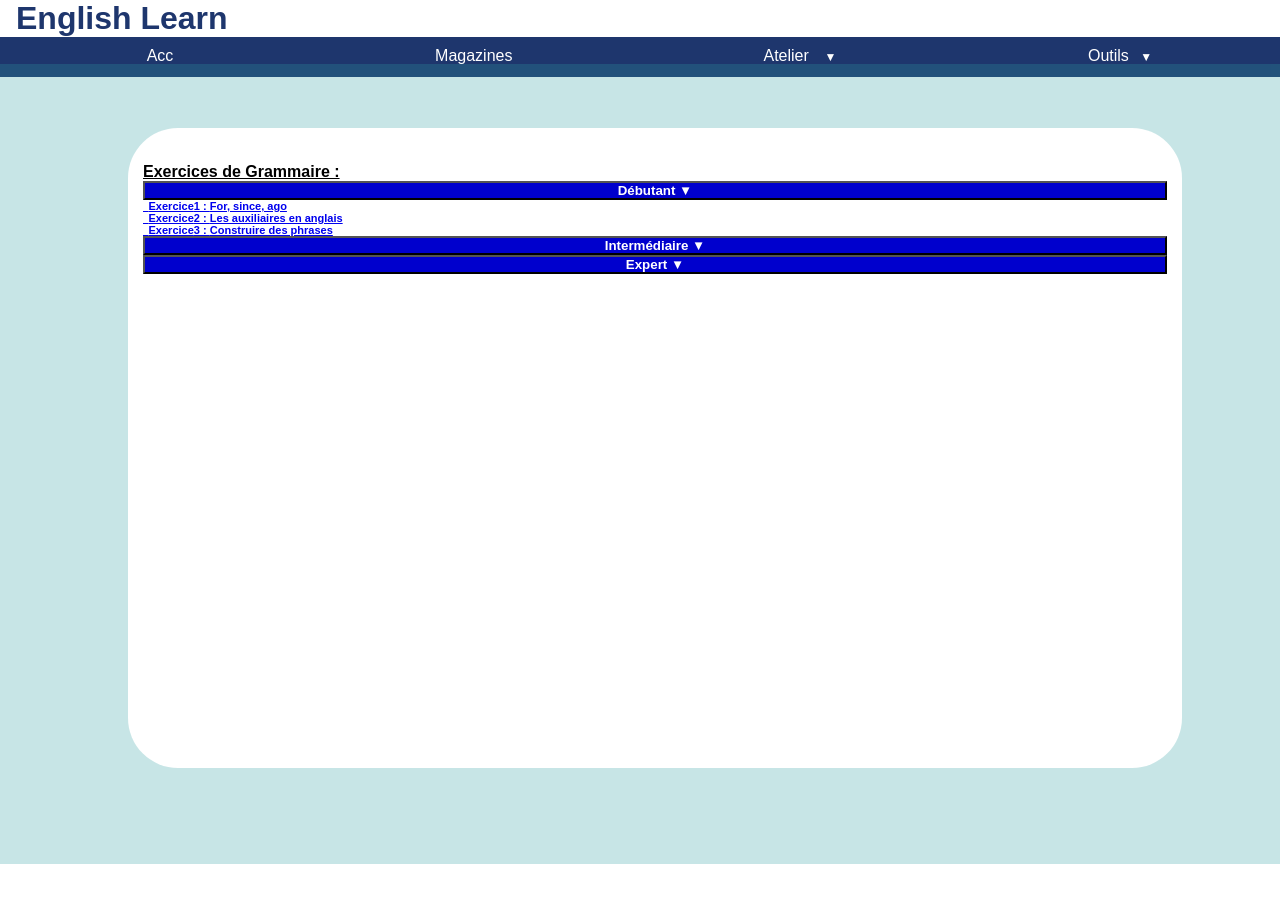
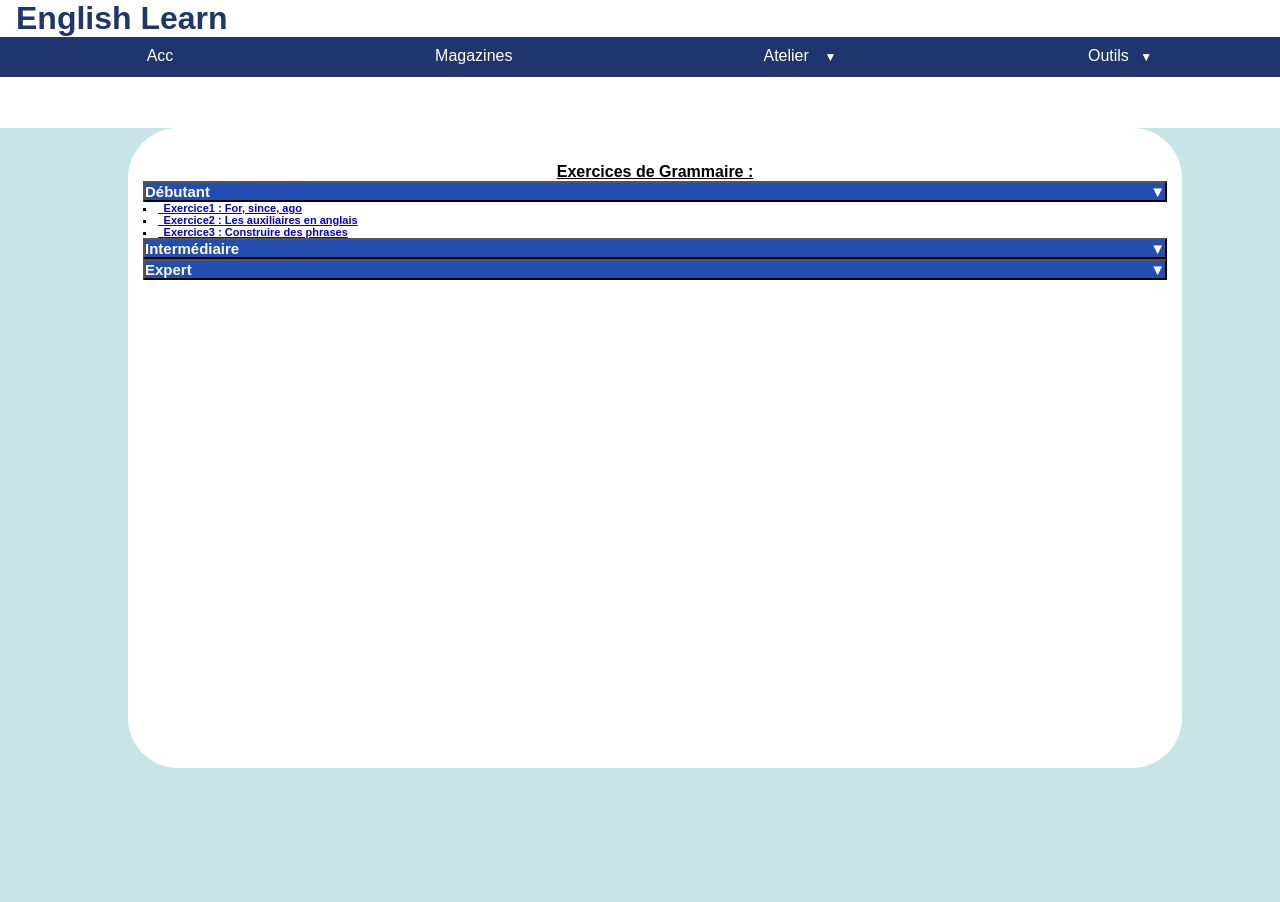
Before and after one commit to Annatare64/Projet_IHM, a React (Create React App) app: page /ExoGramm in a window 1280 px wide. Both pictures are taken after a click on the button "Débutant". Shown: the top 902 px of the page. Before the commit the page ends 864 px from the top, so only its background shows below. Built offline with nearby package versions, Linux system fonts and the light colour scheme.

Commit message:
bouton et liste

```diff
--- a/src/AtelierExercices/ExoGrammaires.js
+++ b/src/AtelierExercices/ExoGrammaires.js
@@ -103,7 +103,7 @@ class ExoGramm extends React.Component {
 			function (exo) {
 				if (exo.difficulté == "Facile") {
 					return (
-						<li>
+						<li className="liExo">
 							<Link to="/ExoGramm1">
 								&ensp;{exo.type}
 								{exo.id} : {exo.nom}{" "}
@@ -117,7 +117,7 @@ class ExoGramm extends React.Component {
 			function (exo) {
 				if (exo.difficulté == "Modéré") {
 					return (
-						<li>
+						<li className="liExo">
 							<a href="#" onClick={() => this.displayExoVocab(exo.id)}>
 								&ensp;{exo.type}
 								{exo.id} : {exo.nom}{" "}
@@ -131,7 +131,7 @@ class ExoGramm extends React.Component {
 			function (exo) {
 				if (exo.difficulté == "Difficile") {
 					return (
-						<li>
+						<li className="liExo">
 							<a href="#" onClick={() => this.displayExoVocab(exo.id)}>
 								&ensp;{exo.type}
 								{exo.id} : {exo.nom}{" "}
@@ -143,10 +143,10 @@ class ExoGramm extends React.Component {
 		)
 
 		return (
-			<div className="tete">
-				<div className="container">
+			<div className="tete1">
+				<div className="container1">
 					<form onSubmit={this.onSubmit}>
-						<h4>
+						<h4 id="titre">
 							<u>{title}</u>
 						</h4>
 						<h5>
--- a/src/AtelierExercices/stylebouton.css
+++ b/src/AtelierExercices/stylebouton.css
@@ -1,20 +1,28 @@
 .bouton {
-	background-color: #0000cd;
+	background-color: #224db1;
 	color: white;
 	font-weight: bold;
 	font: "Arial";
+	font-size: 15px;
 	width: 100%;
-	text-align: center;
+	text-align: left;
+	position: relative;
 }
 .bouton::after {
+	position: absolute;
 	content: " ▼";
+	right: 0%;
+}
+
+.liExo {
+	list-style-type: square;
 }
 
 #titre {
 	text-align: center;
 }
 
-.container {
+.container1 {
 	border-radius: 50px;
 	width: 80%;
 	height: 600px;
@@ -24,22 +32,22 @@
 	margin-top: 5%;
 }
 
-.container:before,
-.container:after {
+.container1:before,
+.container1:after {
 	content: "";
 	display: table;
 	clear: both;
 }
-.container div {
+.container1 div {
 	float: left;
 	width: 200px;
 	height: 200px;
 	text-align: center;
 }
 
-.tete {
+.tete1 {
 	background-color: #309ea144;
 	width: 100%;
 	height: 100%;
-	position: absolute;
+	margin-top: -5%;
 }
```
